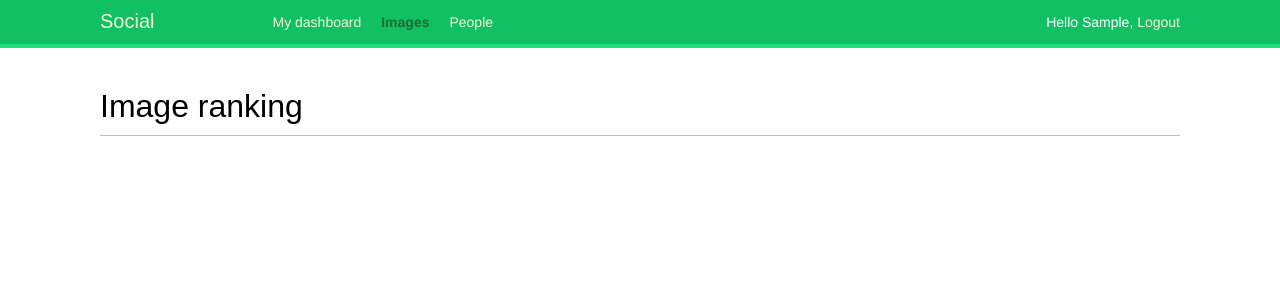
After one commit to mtali/social, a Django app: page /images/ranking/ in a window 1280 px wide. The commit adds this page. Shown: the top 300 px of the page. Run offline with Django 3.2, Linux system fonts and the light colour scheme; the visitor is signed in with stand-in values (Sample User, id 1); data that the repository does not hold is empty; some libraries are stand-ins or nearby versions; some web fonts are replaced.

Commit message:
Implement image ranking

```diff
--- a/account/templates/account/dashboard.html
+++ b/account/templates/account/dashboard.html
@@ -13,8 +13,11 @@
     <p>Drag the following button to your bookmark toolbar to post images from other websites
         → <a href="javascript:{% include "bookmarklet_launcher.js" %}" class="button">Post it</a></p>
 
+    <p>Images trending → <a href="{% url "images:ranking" %}">HERE</a></p>
+
     <p>You can also <a href="{% url "edit" %}">edit your profile</a> or
         <a href="{% url "password_change" %}">change your password</a></p>.
+
 
     <h1>What's happening</h1>
     <div id="action-list">
--- a/images/templates/images/image/list.html
+++ b/images/templates/images/image/list.html
@@ -3,6 +3,7 @@
 {% block title %}Images posted{% endblock %}
 
 {% block content %}
+    <p>Image ranking</p>
     <h1>Images posted</h1>
     <div id="image-list">
         {% include "images/image/list_ajax.html" %}
--- /dev/null
+++ b/images/templates/images/image/ranking.html
@@ -0,0 +1,15 @@
+{% extends "base.html" %}
+
+{% block title %}Images ranking{% endblock %}
+
+{% block content %}
+    <h1>Image ranking</h1>
+    <ol>
+        {% for image in most_viewed %}
+            <li>
+                <a href="{{ image.get_absolute_url }}">{{ image.title }}</a>
+            </li>
+        {% endfor %}
+
+    </ol>
+{% endblock %}
--- a/images/urls.py
+++ b/images/urls.py
@@ -8,5 +8,6 @@ urlpatterns = [
     path('create/', views.image_create, name='create'),
     path('detail/<int:id>/<slug:slug>/', views.image_detail, name='detail'),
     path('like/', views.image_like, name='like'),
+    path('ranking/', views.image_ranking, name='ranking'),
     path('', views.image_list, name='list')
 ]
--- a/images/views.py
+++ b/images/views.py
@@ -52,6 +52,8 @@ def image_detail(request, id, slug):
     image = get_object_or_404(Image, id=id, slug=slug)
     # Increment total image views by 1
     total_views = r.incr(f'image:{image.pk}:views')
+    # Increment image ranking by 1
+    r.zincrby('image_ranking', 1, image.pk)
     return render(request,
                   'images/image/detail.html',
                   {
@@ -107,3 +109,19 @@ def image_list(request):
     return render(request,
                   f'images/image/{template}',
                   {'section': 'images', 'images': images})
+
+
+@login_required
+def image_ranking(request):
+    # Get image ranking dictionary
+    ranking = r.zrange('image_ranking', 0, -1, desc=True)[:10]
+    ranking_ids = [int(id) for id in ranking]
+    # Get most viewed images
+    most_viewed = list(Image.objects.filter(id__in=ranking_ids))
+    most_viewed.sort(key=lambda x: ranking_ids.index(x.id))
+    return render(request,
+                  'images/image/ranking.html',
+                  {
+                      'section': 'images',
+                      'most_viewed': most_viewed
+                  })
```
Also changed, not shown: account/templates/account/user/detail.html (+11 -2 lines), account/templates/account/user/list.html (+6 -1 lines).
